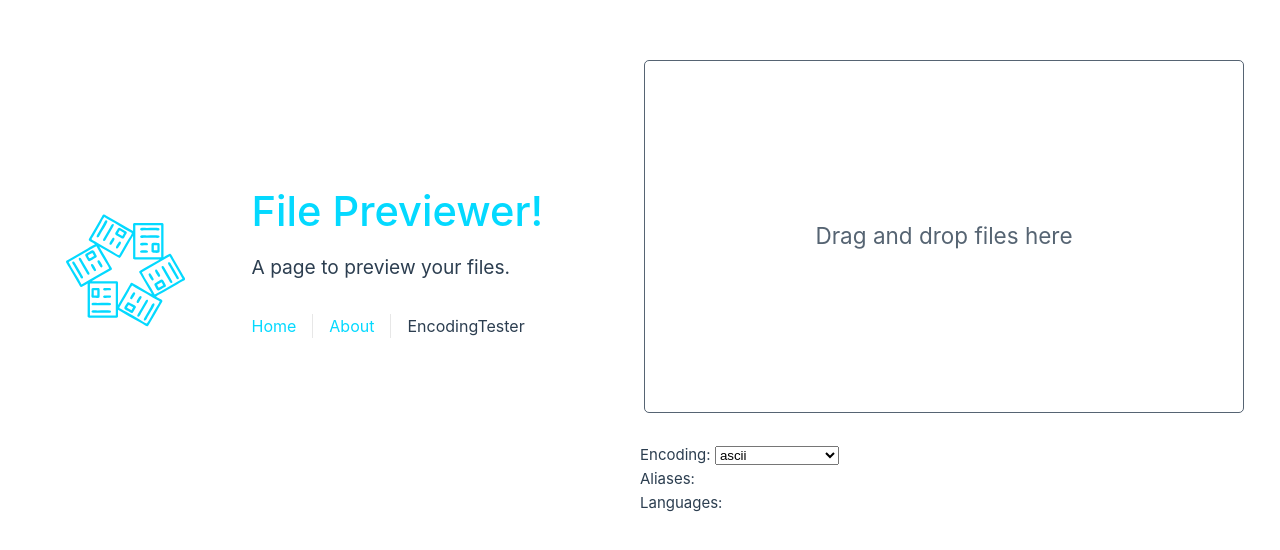
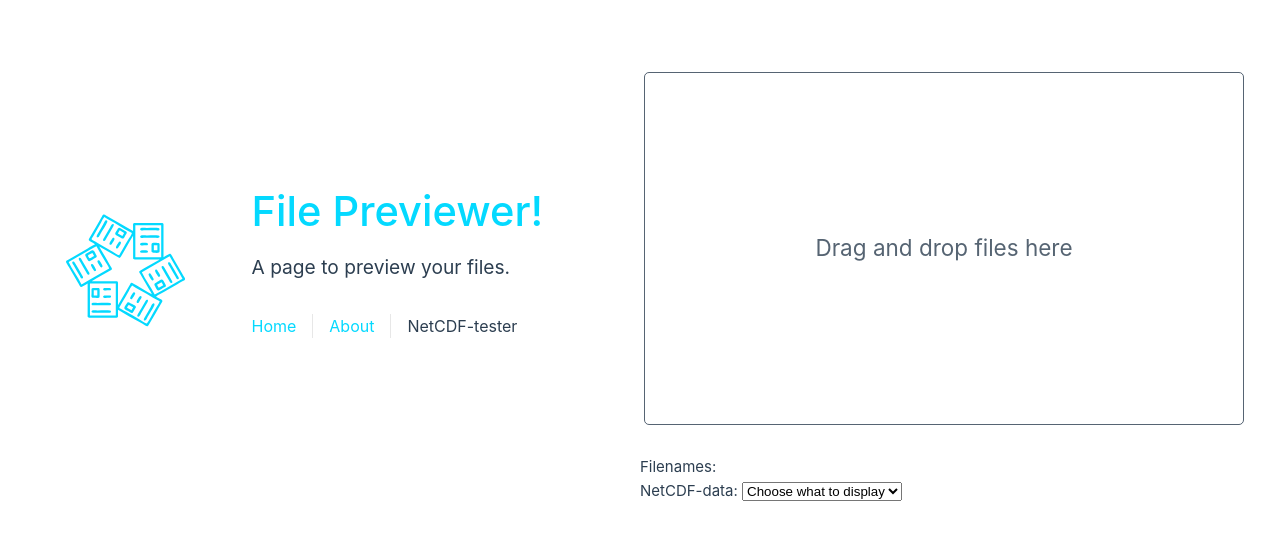
Before and after one commit to Janloe/file-preview, a Vue app: page /encodingsview in a window 1280 px wide. Shown: the part 128-678 px from the top of the page. Built offline with nearby package versions, Linux system fonts and the light colour scheme.

Commit message:
implement netcdf-processing

```diff
--- /dev/null
+++ b/services/encodingService.js
@@ -0,0 +1,17 @@
+export class EncodingService {
+    static async checkEncoding(formData) {
+        console.log(formData)
+        try {
+            const response = await fetch("http://127.0.0.1:80/file", {
+                method: "POST",
+                body: formData,
+            });
+            const result = response.json();
+            console.log("Success:", result);
+            return result;
+        } catch (error) {
+            console.log("Error:", error);
+            return "Error"
+        }
+    }
+}
--- a/src/App.vue
+++ b/src/App.vue
@@ -20,7 +20,7 @@ import PageBanner from "./components/PageBanner.vue";
       <nav>
         <RouterLink to="/">Home</RouterLink>
         <RouterLink to="/about">About</RouterLink>
-        <RouterLink to="/encodingsview">EncodingTester</RouterLink>
+        <RouterLink to="/encodingsview">NetCDF-tester</RouterLink>
         <!--<RouterLink to="/fileview">File View</RouterLink>-->
       </nav>
     </div>
--- /dev/null
+++ b/src/components/ButtonComponent.vue
@@ -0,0 +1,36 @@
+<template>
+    <button class="btn" :style="{ background: color}" @click="onClick">{{ label }}</button>
+</template>
+
+<script lang="ts">
+import { defineComponent } from 'vue';
+
+export default defineComponent({
+  name: 'ButtonComponent',
+  props: {
+    label: {
+        type: String,
+        default: ""
+    },
+    color: {
+        type: String,
+        default: "blue"
+    }
+  },
+  methods: {
+    onClick(e: Event){
+      this.$emit('submit', (e.target as HTMLButtonElement));
+    }
+  },
+
+});
+
+</script>
+
+<!-- Add "scoped" attribute to limit CSS to this component only -->
+<style scoped>
+    .btn{
+        border-radius: 10%;
+
+    }
+</style>
--- a/src/components/EncodingsDropDown.vue
+++ b/src/components/EncodingsDropDown.vue
@@ -4,20 +4,22 @@ import { ref } from "vue";
 
 const emit = defineEmits(['encoding-chosen'])
 
-const encodings =  ref(json);
+const ncChoice =  ref(["dimensions", "attributes", "variables", "complete"]);
 
-function setEncodingInfo(e){
-
-    emit('encoding-chosen', e)
+function setEncodingInfo(choice){
+    //console.log("c", codec);
+    //console.log("e", encoding);
+    emit('encoding-chosen', choice)
 }
 
 </script>
 
 <template>
     <form action=''>
-        <label for='encodings'>Encoding: </label>
-            <select name='encodings' id='encodings'>
-                <option @click="setEncodingInfo(encodings[encoding])" v-for='encoding in Object.keys(encodings)'>{{ encoding }}</option>
+        <label for='displayChoice'>NetCDF-data: </label>
+            <select name='dicplayChoice' id='displayChoice'>
+                <option value="" selected disabled hidden>Choose what to display</option>
+                <option @click="setEncodingInfo(choice)" v-for='choice in ncChoice'>{{ choice }}</option>
             </select>
     </form>
 </template>
--- a/src/json/data.json
+++ b/src/json/data.json
@@ -1,4 +1,4 @@
-{
+[{
     "ascii": {"aliases": ["646","us-ascii"], "languages": ["English"], "encodingType": "standard"},
     "big5": {"aliases": ["big5-tw","csbig5"], "languages": ["Traditional Chinese"], "encodingType": "standard"},
     "big5hkscs": {"aliases": ["big5-hkscs","hkscs"], "languages": ["Traditional Chinese"], "encodingType": "standard"},
@@ -96,4 +96,4 @@
     "utf_7": {"aliases": ["U7","unicode-1-1-utf-7"], "languages": ["all languages"], "encodingType": "standard"},
     "utf_8": {"aliases": ["U8","UTF","utf8","cp65001"], "languages": ["all languages"], "encodingType": "standard"},
     "utf_8_sig": {"aliases": [], "languages": ["all languages"], "encodingType": "standard"}
-}
+}]
--- a/src/views/EncodingsView.vue
+++ b/src/views/EncodingsView.vue
@@ -2,15 +2,22 @@
 import FileContainer from "../components/FileContainer.vue";
 import FileContentContainer from "../components/FileContentContainer.vue";
 import EncodingsDropDown from "../components/EncodingsDropDown.vue";
+import ButtonComponent from '@/components/ButtonComponent.vue';
+import { EncodingService } from "../../services/encodingService.js";
 
-import { ref } from "vue";
+import { ref, onUpdated } from "vue";
 
 
+const ncChoise = ref("")
+const files = ref([]);
+const fileIDCounter = ref(0)
+const prosessedFile = ref("");
+const choiseSet = ref(false);
 
-const files = ref([]);
-const aliases = ref('')
-const languages = ref('')
-const fileIDCounter = ref(0)
+onUpdated(() => {
+  // text content should be the same as current `count.value`
+  console.log("Result:", prosessedFile)
+})
 
 async function onDropped(droppedFile) {
   Array.from(droppedFile).map((f) =>{
@@ -24,10 +31,20 @@ function deleteFile(id){
     return v.id != id;
   })
 }
+//TODO: Fix object sent from encodingsdropdown
+function setEncodingInfo(choise){
+    ncChoise.value = choise;
+    choiseSet.value = true;
+}
 
-function setEncodingInfo(chosenEncoding){
-    aliases.value = chosenEncoding['aliases'].length == 0 ? 'None' : chosenEncoding['aliases'].join(", ");
-    languages.value = chosenEncoding['languages'] == 0 ? 'None' : chosenEncoding['languages'].join(", ");
+async function sendFileForProcessing(file, choise){
+  console.log(choise)
+  var data = new FormData();
+  data.append('file',file[0]["file"]);
+  data.append('choise', choise);
+  //console.log("Frontend file:", file[0]["file"])
+  //console.log("Frontend encoding:", enc.value)
+  prosessedFile.value = await EncodingService.checkEncoding(data);
 }
 
 </script>
@@ -35,8 +52,15 @@ function setEncodingInfo(chosenEncoding){
 <template>
   <main>
     <FileContainer @files-dropped="onDropped"/>
+    {{ "Filenames: " }}<span v-for="file in files">{{ file["file"].name}}</span>
     <EncodingsDropDown @encoding-chosen="setEncodingInfo"/>
-    <p>Aliases: {{ aliases }}</p>
-    <p>Languages: {{ languages }}</p>
+    <ButtonComponent @submit="sendFileForProcessing(files, ncChoise)" label="Process file" color="#04d9ffff" v-if="(choiseSet && files[0] )"/>
+    <pre>{{ prosessedFile }}</pre>
   </main>
 </template>
+
+<style scoped>
+  span{
+    padding: 20px 20px 20px 20px;
+  }
+</style>
```
